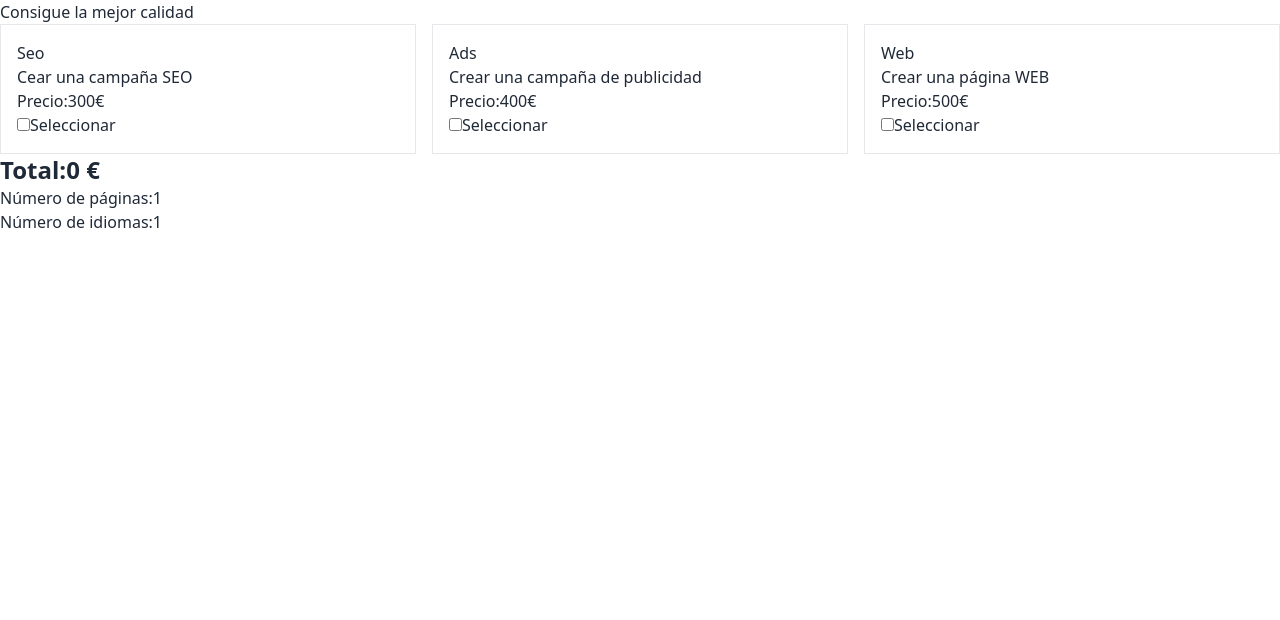
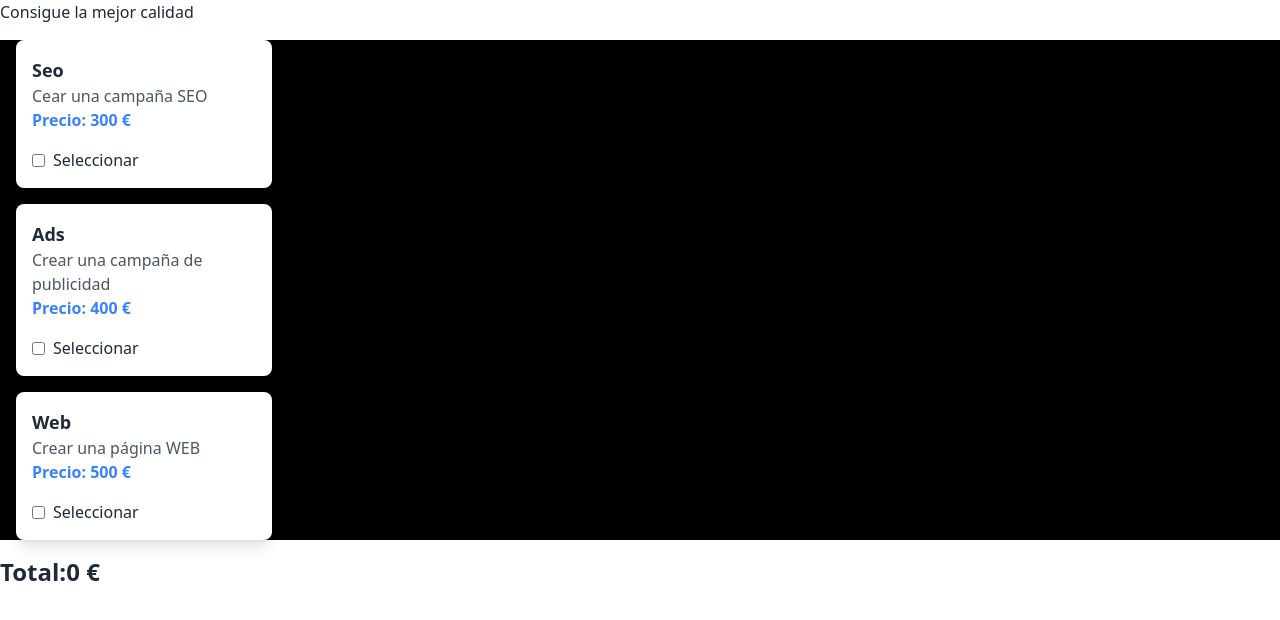
Before and after one commit to JazJurin/SprintPresupuesto, a React (Vite) app: page / in a window 1280 px wide. Shown: the top 620 px of the page. Built offline with nearby package versions, Linux system fonts and the light colour scheme.

Commit message:
Ejercicio3

```diff
--- a/package.json
+++ b/package.json
@@ -22,6 +22,7 @@
     "@typescript-eslint/eslint-plugin": "^6.7.4",
     "@typescript-eslint/parser": "^6.0.0",
     "@vitejs/plugin-react-swc": "^3.3.2",
+    "autoprefixer": "^10.4.16",
     "daisyui": "^3.9.2",
     "eslint": "^8.50.0",
     "eslint-config-prettier": "^9.0.0",
@@ -32,6 +33,7 @@
     "eslint-plugin-react": "^7.33.2",
     "eslint-plugin-react-hooks": "^4.6.0",
     "eslint-plugin-react-refresh": "^0.4.3",
+    "postcss": "^8.4.31",
     "prettier": "^3.0.3",
     "styled-components": "^6.0.8",
     "tailwindcss": "^3.3.3",
--- /dev/null
+++ b/postcss.config.cjs
@@ -0,0 +1,6 @@
+module.exports = {
+    plugins: {
+      tailwindcss: {},
+      autoprefixer: {},
+    },
+};
--- a/src/App.tsx
+++ b/src/App.tsx
@@ -1,9 +1,11 @@
-import ServiceSelection  from "./Components/ServiceSelection";
+import ServiceSelection from "./Components/ServiceSelection";
 
 export default function App() {
-  return (
-    <div className="App">
-    <ServiceSelection />
-  </div>
-  )
+	return (
+		<>
+			<div className="App">
+				<ServiceSelection />
+			</div>
+		</>
+	);
 }
--- a/src/Components/Panel.tsx
+++ b/src/Components/Panel.tsx
@@ -1,19 +1,43 @@
 import { useState } from "react";
 
 export default function Panel({ onUpdate }) {
-	const [numPages, SetNumPages] = useState(1);
-	const [numLanguages, setNumLenguages] = useState(1);
+	const [numPages, setNumPages] = useState(1);
+	const [numLanguages, setNumLanguages] = useState(1);
 
 	const handleNumPages = (e) => {
 		const value = parseInt(e.target.value);
-		SetNumPages(value);
-		onUpdate(numLanguages, value);
+		setNumPages(value);
+		onUpdate(numPages, value, numLanguages);
 	};
 
 	const handleNumLanguages = (e) => {
 		const value = parseInt(e.target.value);
-		setNumLenguages(value);
-		onUpdate(numPages, value);
+		setNumLanguages(value);
+		onUpdate(numPages, numLanguages, value);
+	};
+
+	const increasePages = () => {
+		setNumPages(numPages + 1);
+		onUpdate(numPages, numPages + 1, numLanguages);
+	};
+
+	const decreasePages = () => {
+		if (numPages > 1) {
+			setNumPages(numPages - 1);
+			onUpdate(numPages, numPages - 1, numLanguages);
+		}
+	};
+
+	const increaseLanguages = () => {
+		setNumLanguages(numLanguages + 1);
+		onUpdate(numPages, numLanguages, numLanguages + 1);
+	};
+
+	const decreaseLanguages = () => {
+		if (numLanguages > 1) {
+			setNumLanguages(numLanguages - 1);
+			onUpdate(numPages, numLanguages, numLanguages - 1);
+		}
 	};
 
 	return (
@@ -21,23 +45,27 @@ export default function Panel({ onUpdate }) {
 			<div>
 				<label>
 					Número de páginas:
+					<button onClick={decreasePages}>-</button>
 					<input
 						type="number"
 						value={numPages}
 						onChange={handleNumPages}
 						min={1}
 					/>
+					<button onClick={increasePages}>+</button>
 				</label>
 			</div>
 			<div>
 				<label>
 					Número de idiomas:
+					<button onClick={decreaseLanguages}>-</button>
 					<input
 						type="number"
 						value={numLanguages}
 						onChange={handleNumLanguages}
 						min={1}
 					/>
+					<button onClick={increaseLanguages}>+</button>
 				</label>
 			</div>
 		</div>
--- a/src/Components/Service.tsx
+++ b/src/Components/Service.tsx
@@ -1,20 +1,22 @@
-
-export default function Service({data, selected, onSelect}) {
+import Panel from "./Panel";
+export default function Service({ data, selected, onSelect }) {
 	return (
 		<>
-      <div className="border p-4">
-        <h3>{data.name}</h3>
-        <p>{data.description}</p>
-        <p>Precio:{data.price}€</p>
-        <label>
+			<div className="bg-white rounded-lg shadow-lg p-4 m-4 w-64">
+				<h3 className="text-lg font-semibold">{data.name}</h3>
+				<p className="text-gray-600">{data.description}</p>
+				<p className="text-blue-500 font-semibold">Precio: {data.price} €</p>
+				<label className="flex items-center mt-4">
 					<input
 						type="checkbox"
 						checked={selected}
 						onChange={onSelect}
+						className="form-checkbox text-blue-500"
 					/>
-          Seleccionar
+					<span className="ml-2">Seleccionar</span>
 				</label>
+				{selected && (data.id===3) && <Panel/> }
 			</div>
 		</>
 	);
-};
+}
--- a/src/Components/ServiceSelection.tsx
+++ b/src/Components/ServiceSelection.tsx
@@ -1,7 +1,7 @@
 import { useState, useEffect } from "react";
 import Total from "./Total";
 import Service from "./Service";
-import servicesData from "../Services.json";
+import servicesData from "./data/Services.json";
 import Panel from "./Panel";
 
 export default function ServiceSelection() {
@@ -38,10 +38,11 @@ export default function ServiceSelection() {
 		setWebCost(cost);
 	}
 
-	return (
+    return (
+        <>
 		<div>
 			<h1>Consigue la mejor calidad</h1>
-			<div className="grid grid-cols-1 md:grid-cols-3 gap-4">
+			<div className="bg-black">
 				{services.map((service) => (
 					<Service
 						key={service.id}
@@ -52,7 +53,8 @@ export default function ServiceSelection() {
 				))}
 			</div>
 			<Total total={calculateTotal()} />
-			<Panel onUpdate={budget} />
+
 		</div>
+        </>
 	);
 }
--- /dev/null
+++ b/src/Components/styled-components/Styles.tsx
@@ -0,0 +1,7 @@
+import styled from "styled-components";
+
+const Styles = styled.div`
+    display: flex;
+    justify-content: center;`
+
+export default Styles;
```
Also changed, not shown: src/main.tsx (+4 -3 lines), src/Components/data/Services.json (renamed from src/Services.json), 1 other file (tests, documents, lock files or other folders). Lines whose indentation alone changed are shown as unchanged.
